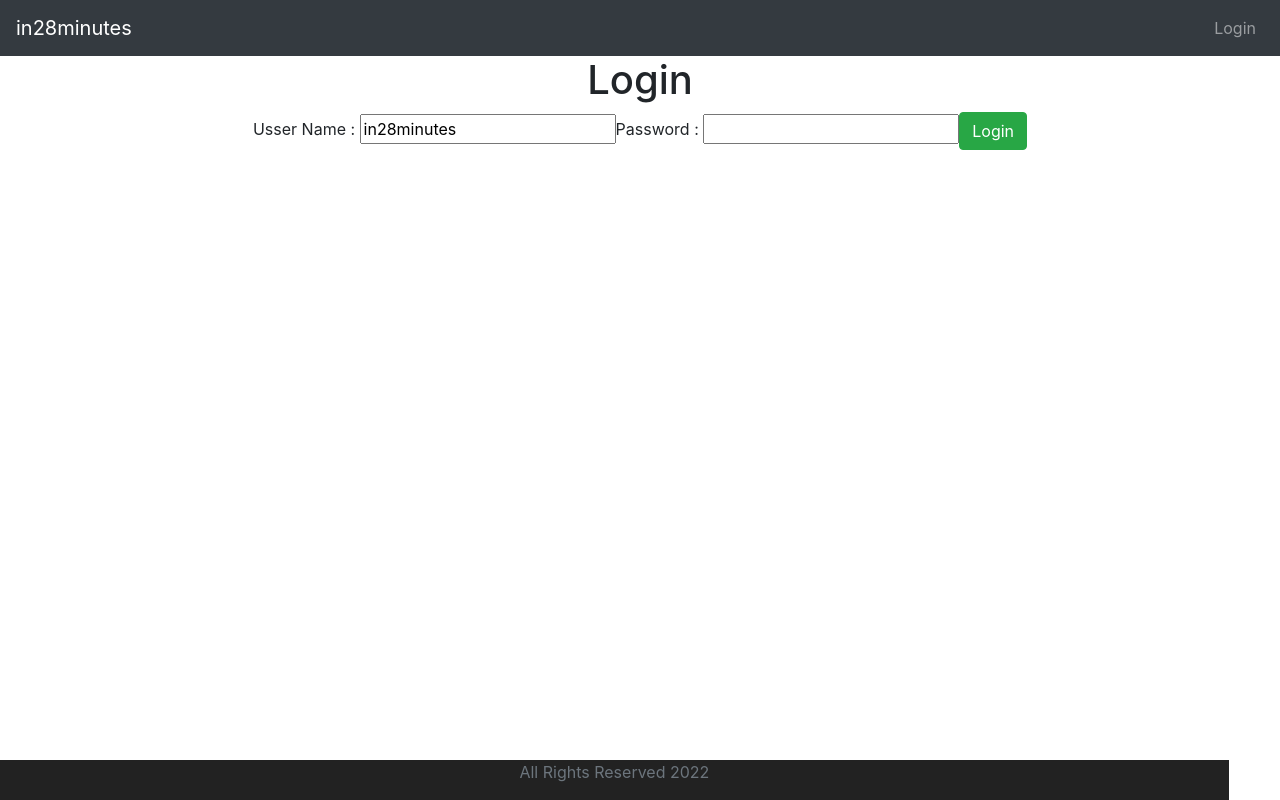
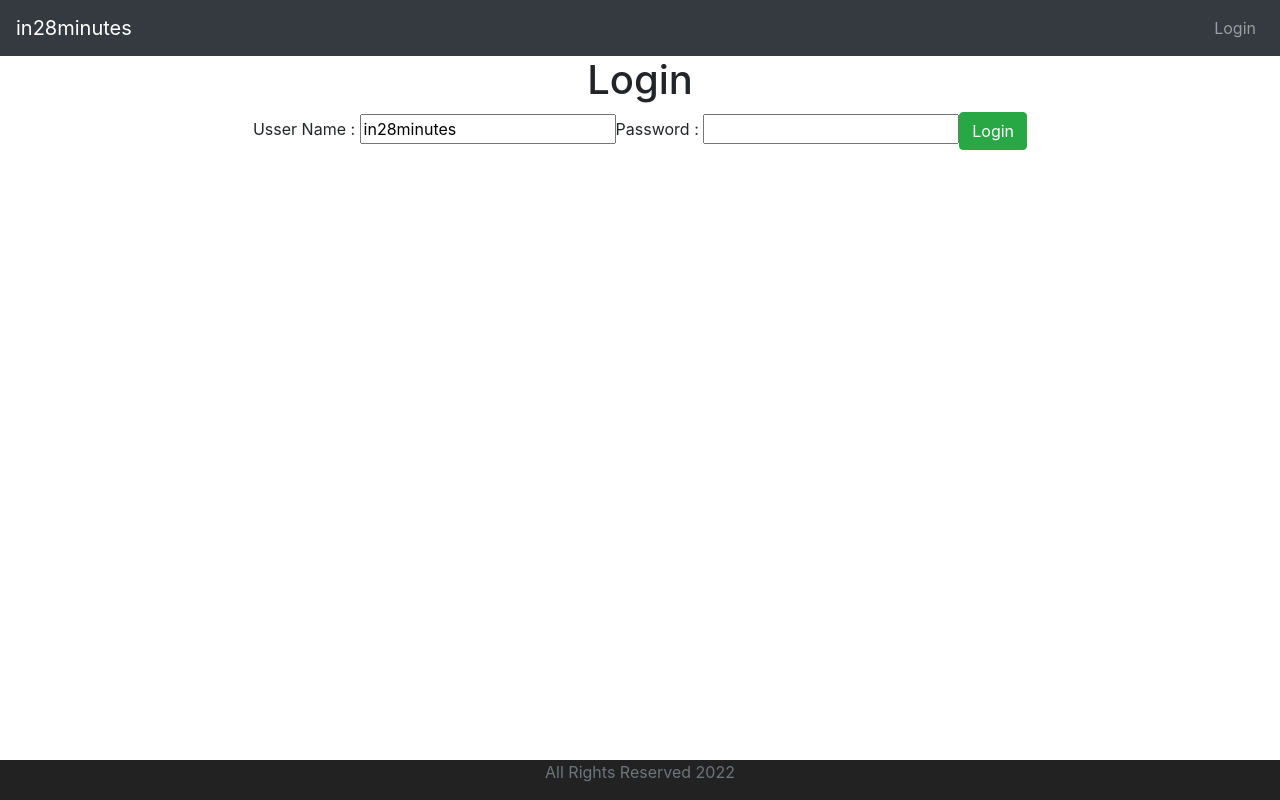
Before and after one commit to shemil076/Getting-Started-with-React---Basics-with-components, a React (Create React App) app: page / in a window 1280 px wide. Built offline with nearby package versions, Linux system fonts and the light colour scheme.

Commit message:
Adding Axios and Creating Hel

```diff
--- a/package.json
+++ b/package.json
@@ -6,6 +6,7 @@
     "@testing-library/jest-dom": "^5.16.1",
     "@testing-library/react": "^12.1.2",
     "@testing-library/user-event": "^13.5.0",
+    "axios": "^0.25.0",
     "react": "^17.0.2",
     "react-dom": "^17.0.2",
     "react-router-dom": "^6.2.1",
@@ -13,7 +14,7 @@
     "web-vitals": "^2.1.4"
   },
   "scripts": {
-    "start": "react-scripts start",
+    "start": "set PORT=4200 && react-scripts start",
     "build": "react-scripts build",
     "test": "react-scripts test",
     "eject": "react-scripts eject"
--- a/src/App.css
+++ b/src/App.css
@@ -1,7 +1,7 @@
 .footer{
   position: absolute;
   bottom: 0;
-  width: 96%;
+  width: 100%;
   height: 40px;
   background-color: #222222;
 }
--- /dev/null
+++ b/src/api/todo/HelloWorldService.js
@@ -0,0 +1,10 @@
+import axios from "axios";
+
+class HelloWorldService{
+
+    executeHelloWorldService(){
+       return axios.get('http://localhost:8080/hello-world')
+    }
+}
+
+export default new HelloWorldService();
--- a/src/components/todo/WelcomeComponent.jsx
+++ b/src/components/todo/WelcomeComponent.jsx
@@ -1,5 +1,6 @@
 import React, { Component } from 'react';
 import {Link} from 'react-router-dom';
+import HelloWorldService from '../../api/todo/HelloWorldService.js';
 
 
 class WelcomeComponent extends Component {
@@ -31,7 +32,8 @@ class WelcomeComponent extends Component {
     }
 
     retrieveWelcomeMessage(){
-
+        HelloWorldService.executeHelloWorldService()
+        .then()
     }
 }
 
```
Also changed, not shown: 1 other file (tests, documents, lock files or other folders).
